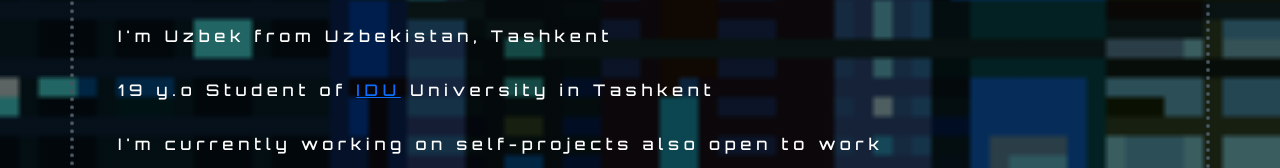
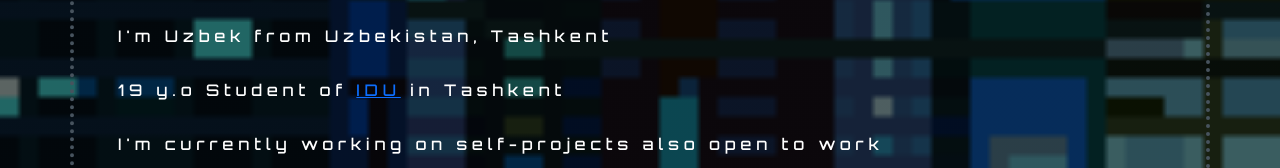
Before and after one commit to Bahromoken/bahrombek.uz, a plain HTML site: page index.html in a window 1280 px wide. Shown: the part 1029-1197 px from the top of the page. Drawn offline with Linux system fonts and the light colour scheme.

Commit message:
Update index.html

```diff
--- a/index.html
+++ b/index.html
@@ -46,7 +46,7 @@
             <h3>Self-taught developer <br>Code in Python <br>Windows and Linux enjoyer</h3>
             <br>
             <p>I'm Uzbek from Uzbekistan, Tashkent</p>
-            <p>19 y.o Student of <a href="https://idu.uz/">IDU</a> University in Tashkent</p>
+            <p>19 y.o Student of <a href="https://idu.uz/">IDU</a> in Tashkent</p>
             <p>I'm currently working on self-projects also open to work</p>
             <p>I'm currently learning Flask and aiogram</p>
             <br><br>
```
